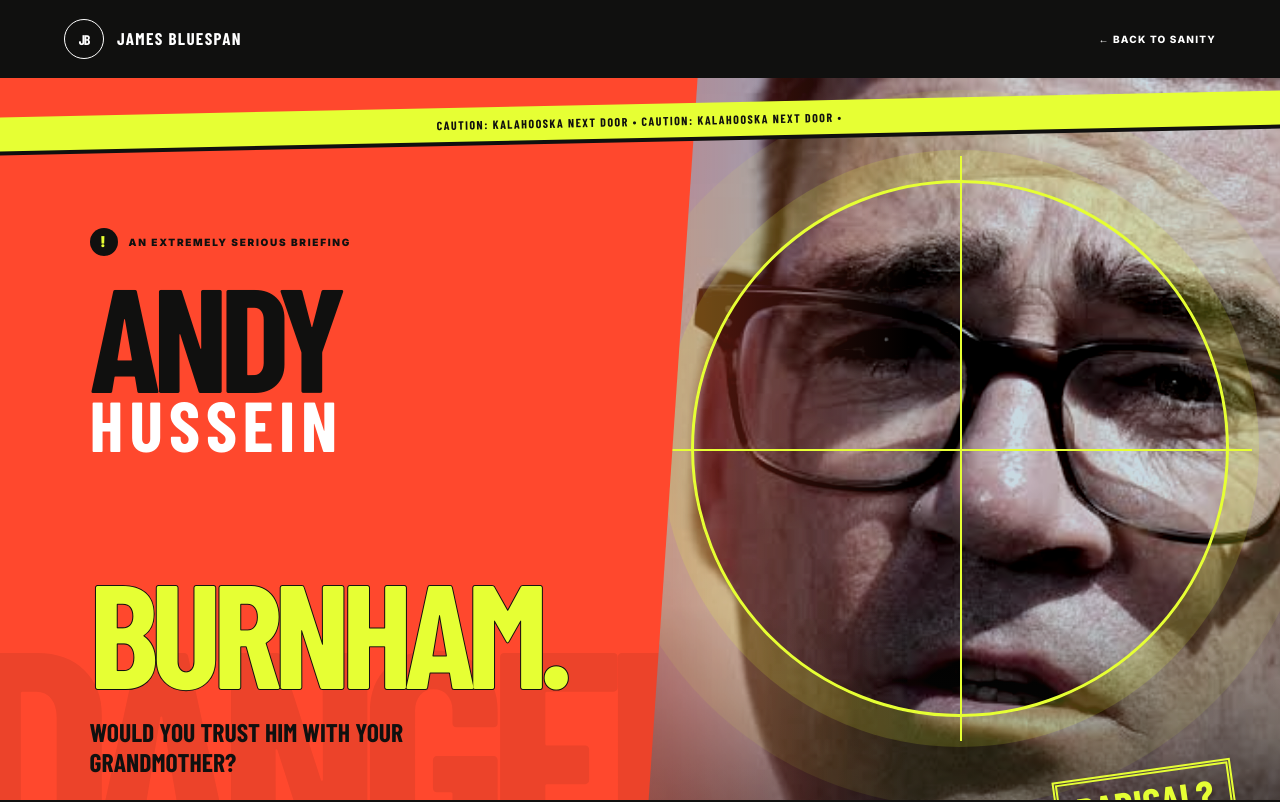
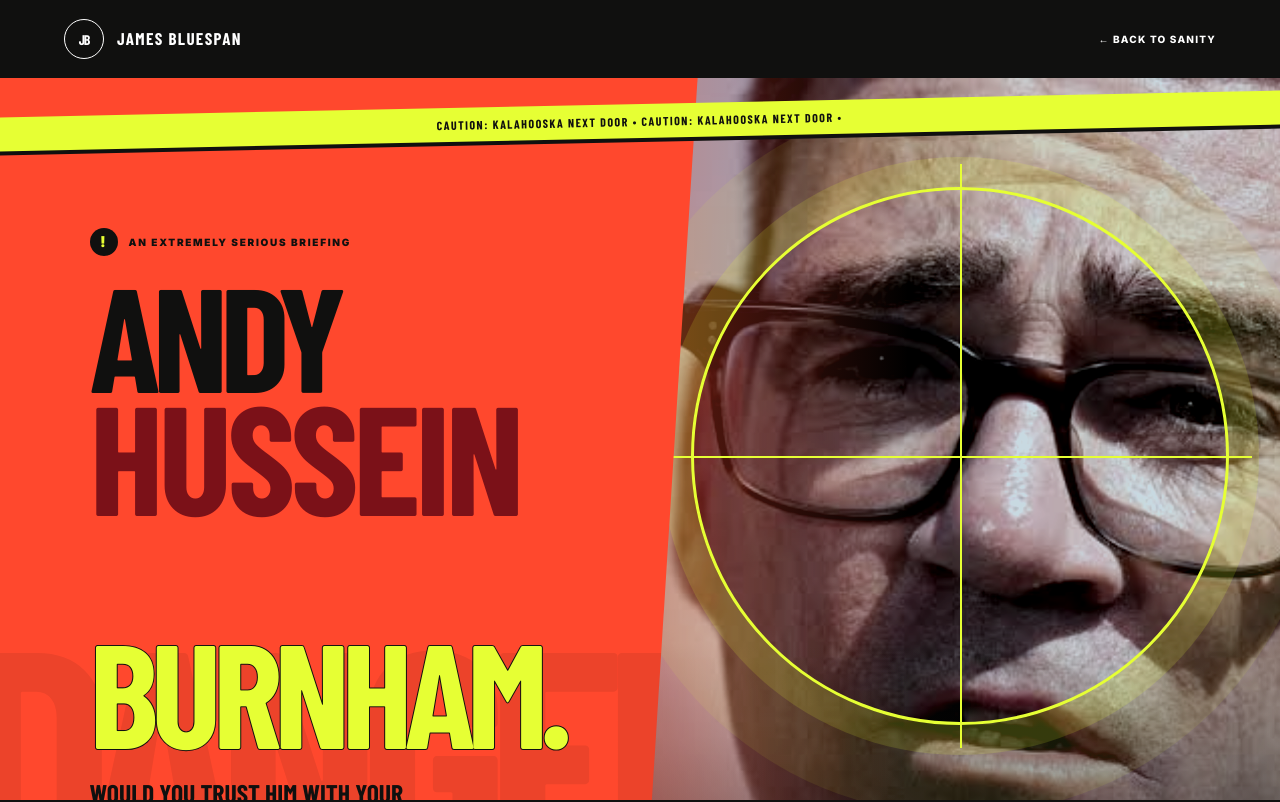
Before and after one commit to manualAlan/James-Bluespan-Campaign, a Next.js app: page /kalahooska in a window 1280 px wide. Shown: the top 802 px of the page. Built offline with nearby package versions, Linux system fonts and the light colour scheme; a web font is replaced by a local one.

Commit message:
Emphasize Hussein in campaign headline

```diff
--- a/app/globals.css
+++ b/app/globals.css
@@ -84,7 +84,7 @@ footer small { justify-self:end; font-size:8px; text-transform:uppercase; letter
 .alert-kicker span { width:28px; height:28px; display:grid; place-items:center; border-radius:50%; background:var(--black); color:var(--acid); font-size:15px; }
 .danger-page h1,.danger-page h2 { font-family:var(--font-display); text-transform:uppercase; letter-spacing:-.055em; line-height:.8; margin:0; }
 .danger-page h1 { font-size:clamp(83px,11.5vw,170px); color:var(--black); }
-.danger-page h1 b { display:block; color:#fff; font-size:.48em; line-height:.85; letter-spacing:.08em; }
+.danger-page h1 b { display:block; color:#7b1118; font-size:1.05em; line-height:.78; letter-spacing:-.035em; }
 .danger-page h1 em { color:var(--acid); font-style:normal; -webkit-text-stroke:2px var(--black); paint-order:stroke fill; }
 .danger-deck { max-width:430px; font:700 clamp(18px,2vw,27px)/1.15 var(--font-display); text-transform:uppercase; margin:28px 0 32px; }
 .danger-button { display:inline-flex; gap:50px; justify-content:space-between; background:var(--black); color:#fff; padding:17px 19px; text-transform:uppercase; letter-spacing:.13em; font-size:10px; font-weight:900; box-shadow:7px 7px 0 var(--acid); }
```
Also changed, not shown: 4 other files (tests, documents, lock files or other folders).
